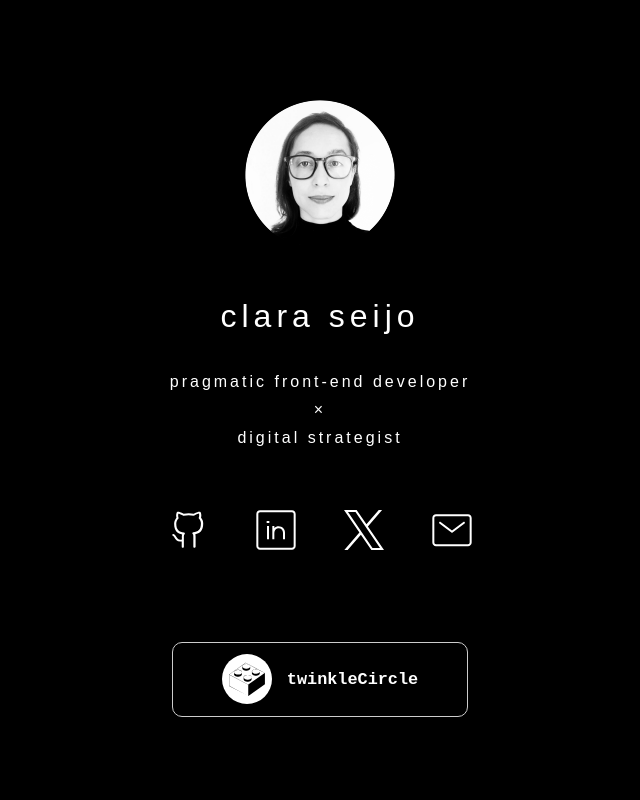
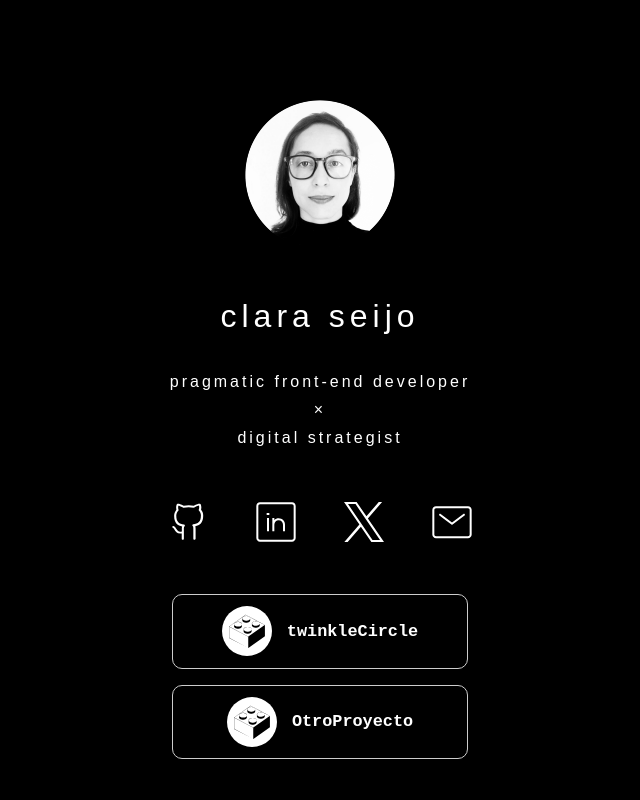
Before and after one commit to clasei/clara, a React (Create React App) app: page / in a window 1280 px wide. Shown: the top 800 px of the page, without its empty margins (320-960 px from the left). Built offline with nearby package versions, Linux system fonts and the light colour scheme.

Commit message:
projects structure changed

```diff
--- a/src/components/ProjectLinks/ProjectButtonLink.js
+++ b/src/components/ProjectLinks/ProjectButtonLink.js
@@ -0,0 +1,15 @@
+import React from 'react';
+import './ProjectLinks.css';
+
+const ProjectButtonLink = ({ project }) => {
+    return (
+        <a href={project.link} target="_blank" rel="noopener noreferrer" className="project-card">
+            <div className="project-header">
+                <img src={project.image} alt="Project logo" className="project-logo" />
+                <h3>{project.name}</h3>
+            </div>
+        </a>
+    );
+}
+
+export default ProjectButtonLink;
--- a/src/components/ProjectLinks/ProjectLinks.css
+++ b/src/components/ProjectLinks/ProjectLinks.css
@@ -6,7 +6,7 @@
     height: auto;
     width: 50%;
     border: 1px solid #ccc;
-    margin: 5rem auto;
+    margin: 1rem auto;
     gap: 3rem;
     border-radius: 10px;
     transition: all 0.3s;
--- a/src/components/ProjectLinks/ProjectLinks.js
+++ b/src/components/ProjectLinks/ProjectLinks.js
@@ -1,15 +1,30 @@
 import React, { } from 'react';
 import './ProjectLinks.css';
+import ProjectButtonLink from './ProjectButtonLink';
 import projectLogo from '../../assets/logos/lego-brick.svg';
 
-const ProjectLinks = ({ project }) => {
+
+const projects = [
+    {
+        name: "twinkleCircle",
+        link: "https://clasei.github.io/twinkle-circle/",
+        image: projectLogo
+    },
+    {
+        name: "OtroProyecto",
+        link: "https://enlace-a-otro-proyecto.com",
+        image: projectLogo
+    },
+
+];
+
+const ProjectLinks = () => {
     return (
-        <a href="https://clasei.github.io/twinkle-circle/" target="_blank" rel="noopener noreferrer" className="project-card">
-            <div className="project-header">
-                <img src={projectLogo} alt="Project logo" className="project-logo" />
-                <h3>twinkleCircle</h3>
-            </div>
-        </a>
+        <div>
+            {projects.map(project => (
+                <ProjectButtonLink key={project.name} project={project} />
+            ))}
+        </div>
     );
 }
 
--- a/src/components/SocialLinks/SocialLinks.css
+++ b/src/components/SocialLinks/SocialLinks.css
@@ -3,8 +3,7 @@
     gap: 3rem;
     justify-content: center;
     height: auto;
-    padding-top: 0.5rem;
-    padding-bottom: 0.5rem;
+    padding-bottom: 2rem;
 }
 
 .icon-svg:active {
```
